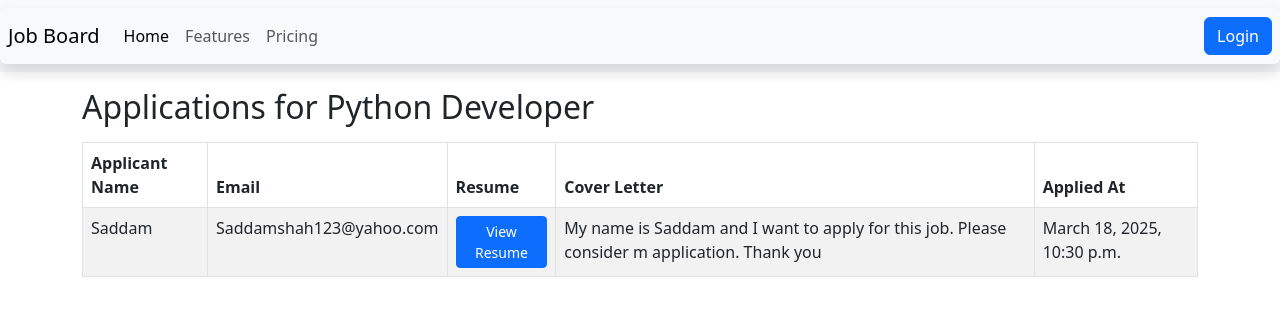
After one commit to SaddamShah92/CareerBridge, a Django app: page /job/1/applications/ in a window 1280 px wide. The commit adds this page. Shown: the top 316 px of the page. Run offline with Django 5.2, Linux system fonts and the light colour scheme; data comes from the database, SQL or seed files in the repository; both versions use the stored data as it was after the commit.

Commit message:
Added Basic Templates and Views for Job Post and Apply for a Job

```diff
--- a/job/admin.py
+++ b/job/admin.py
@@ -1,6 +1,7 @@
 from django.contrib import admin
-from .models import Job
+from .models import Job, JobApplication
 # Register your models here.
 
 
 admin.site.register(Job)
+admin.site.register(JobApplication)
--- a/job/models.py
+++ b/job/models.py
@@ -18,3 +18,14 @@ class Job(models.Model):
 
     def __str__(self):
         return self.title
+
+class JobApplication(models.Model):
+    job = models.ForeignKey(Job, on_delete= models.CASCADE)
+    applicant_name = models.CharField(max_length= 100)
+    email = models.EmailField()
+    resume = models.FileField(upload_to='resume/')
+    cover_letter = models.TextField()
+    applied_at = models.DateTimeField(auto_now_add=True)
+
+    def __str__(self):
+        return f'{self.applicant_name} - {self.job.title}'
--- /dev/null
+++ b/job/templates/base.html
@@ -0,0 +1,45 @@
+<!DOCTYPE html>
+<html lang="en">
+
+<head>
+    <meta charset="UTF-8">
+    <meta name="viewport" content="width=device-width, initial-scale=1.0">
+    <title>Job Listings</title>
+    <link rel="stylesheet" href="https://cdn.jsdelivr.net/npm/bootstrap@5.3.0/dist/css/bootstrap.min.css">
+</head>
+
+<body>
+    <nav class="navbar navbar-expand-lg bg-body-tertiary">
+        <div class="container-fluid shadow p-2  bg-body-tertiary rounded">
+            <a class="navbar-brand " href="/">Job Board</a>
+            <button class="navbar-toggler" type="button" data-bs-toggle="collapse" data-bs-target="#navbarNav"
+                aria-controls="navbarNav" aria-expanded="false" aria-label="Toggle navigation">
+                <span class="navbar-toggler-icon"></span>
+            </button>
+            <div class="collapse navbar-collapse" id="navbarNav">
+                <ul class="navbar-nav">
+                    <li class="nav-item">
+                        <a class="nav-link active" aria-current="page" href="#">Home</a>
+                    </li>
+                    <li class="nav-item">
+                        <a class="nav-link" href="#">Features</a>
+                    </li>
+                    <li class="nav-item">
+                        <a class="nav-link" href="#">Pricing</a>
+                    </li>
+                </ul>
+            </div>
+            {% if user.is_authenticated %}
+            <a href="{% url 'logout' %}" class="btn btn-danger">Logout</a>
+            {% else %}
+            <a href="{% url 'login' %}" class="btn btn-primary">Login</a>
+            {% endif %}
+        </div>
+    </nav>
+
+    {% block content %}
+
+    {% endblock %}
+</body>
+
+</html>
--- /dev/null
+++ b/job/templates/job_application.html
@@ -0,0 +1,38 @@
+{% extends 'base.html' %}
+
+{% block content %}
+
+<div class="container mt-3">
+    <h2 class="mb-3">Applications for {{ job.title }}</h2>
+
+    {% if applications %}
+        <table class="table table-bordered table-striped">
+            <thead class="thead-dark">
+                <tr>
+                    <th>Applicant Name</th>
+                    <th>Email</th>
+                    <th>Resume</th>
+                    <th>Cover Letter</th>
+                    <th>Applied At</th>
+                </tr>
+            </thead>
+            <tbody>
+                {% for application in applications %}
+                <tr>
+                    <td>{{ application.applicant_name }}</td>
+                    <td>{{ application.email }}</td>
+                    <td>
+                        <a href="{{ application.resume.url }}" class="btn btn-primary btn-sm" target="_blank">View Resume</a>
+                    </td>
+                    <td>{{ application.cover_letter }}</td>
+                    <td>{{ application.applied_at }}</td>
+                </tr>
+                {% endfor %}
+            </tbody>
+        </table>
+    {% else %}
+        <p class="text-muted">No applications received yet.</p>
+    {% endif %}
+</div>
+
+{% endblock %}
--- a/job/urls.py
+++ b/job/urls.py
@@ -1,8 +1,19 @@
 from django.urls import path
-from .views import job_detail, job_list, add_job
+from django.contrib.auth import views as auth_views
+from .views import job_detail, job_list, add_job, apply_for_job, job_applications, registration ,custom_logout
+# from django.conf import settings
+# from django.conf.urls.static import static
 
 urlpatterns = [
     path('', job_list, name = 'job_list'),
     path('<int:job_id>/', job_detail, name = 'job_detail'),
     path('add/', add_job, name = 'add_job'),
+    path('job/<int:job_id>/apply/', apply_for_job, name = 'apply_for_job'),
+    path('job/<int:job_id>/applications/', job_applications, name = 'job_applications'),
+    path('register/', registration, name = 'register'),
+    path('login/', auth_views.LoginView.as_view(template_name = 'users/login.html'), name = 'login'),
+    path('logout/', custom_logout, name = 'logout'),
 ]
+
+# if settings.DEBUG:
+#     urlpatterns += static(settings.MEDIA_URL, document_root=settings.MEDIA_ROOT)
--- a/job/views.py
+++ b/job/views.py
@@ -1,6 +1,11 @@
 from django.shortcuts import render, get_object_or_404, redirect
-from .models import Job
-from .forms import JobForm
+from django.contrib import messages
+from .models import Job, JobApplication
+from .forms import JobForm, JobApplicationForm
+from django.contrib.auth.forms import UserCreationForm
+from django.contrib.auth import login
+from django.contrib.auth import logout
+from django.contrib.auth.decorators import user_passes_test
 
 # Create your views here.
 def job_list(request):
@@ -17,8 +22,48 @@ def add_job(request):
         if form.is_valid():
             form.save()
             return redirect('job_list')
-
     else:
         form = JobForm()
 
     return render(request, 'add_job.html', {'form': form})
+
+def apply_for_job(request, job_id):
+    job = get_object_or_404(Job, id = job_id)
+
+    if request.method == 'POST':
+        form = JobApplicationForm(request.POST, request.FILES)
+        if form.is_valid():
+            application = form.save(commit=False)
+            application.job = job
+            application.save()
+            messages.success(request, 'Application submitted successfully!')
+            return redirect('job_list')
+
+    else:
+        form = JobApplicationForm()
+
+    return render(request, 'apply.html', {'form': form})
+
+def job_applications(request, job_id):
+    job = get_object_or_404(Job, id = job_id)
+    applications = JobApplication.objects.filter(job = job)
+
+    return render(request, 'job_application.html', {'job': job, 'applications': applications})
+
+def registration(request):
+    if request.method == 'POST':
+        form = UserCreationForm(request.POST)
+
+        if form.is_valid():
+            user = form.save()
+            login(request, user)
+            return redirect('job_list')
+
+    else:
+        form = UserCreationForm()
+
+    return render(request, 'users/register.html', {'form': form})
+
+def custom_logout(request):
+    logout(request)
+    return redirect('login')
--- a/job_board/urls.py
+++ b/job_board/urls.py
@@ -16,8 +16,15 @@ Including another URLconf
 """
 from django.contrib import admin
 from django.urls import path, include
+from django.conf import settings
+from django.conf import settings
+from django.conf.urls.static import static
+
 
 urlpatterns = [
     path('admin/', admin.site.urls),
-    path('', include('job.urls'))
+    path('', include('job.urls')),
 ]
+
+if settings.DEBUG:
+    urlpatterns += static(settings.MEDIA_URL, document_root=settings.MEDIA_ROOT)
```
Also changed, not shown: job/forms.py (+9 -1 lines), job/templates/add_job.html (+7 -12 lines), job/templates/apply.html (added, +16 -0 lines), job/templates/job_detail.html (+12 -14 lines), job/templates/job_list.html (+8 -12 lines), job/templates/users/login.html (added, +13 -0 lines), job/templates/users/logout.html (added, +11 -0 lines), job/templates/users/register.html (added, +13 -0 lines), job_board/settings.py (+8 -0 lines), db.sqlite3, job/migrations/0003_jobapplication.py (added).
